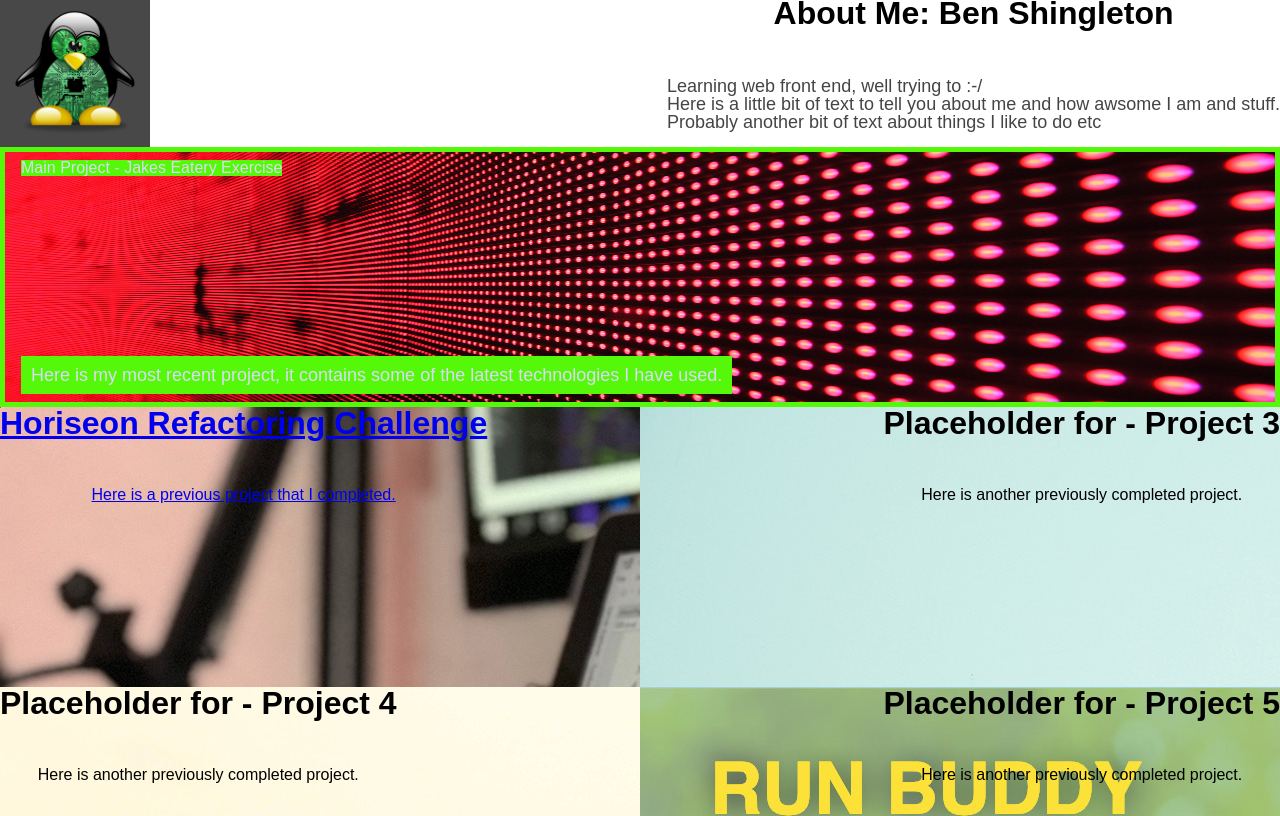
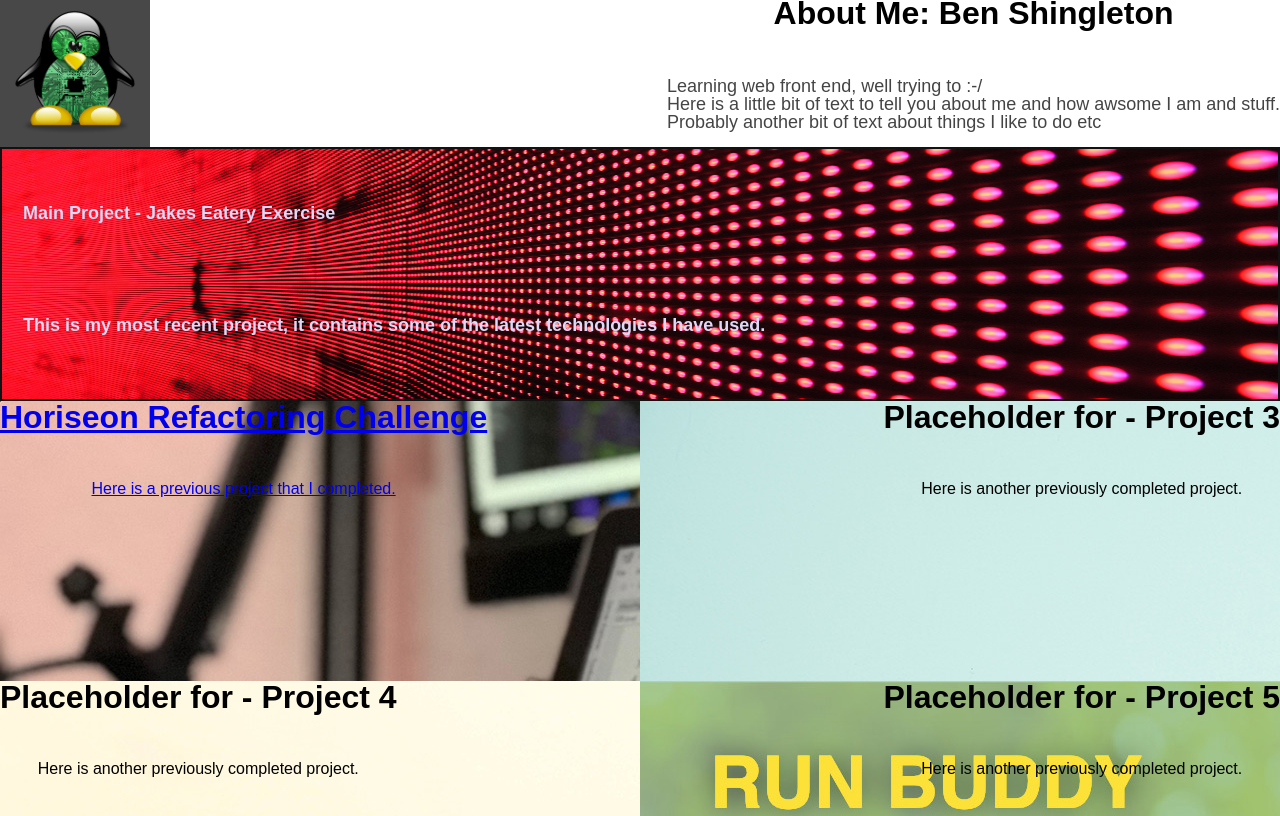
Before and after one commit to benjistealth/benji_personal_webdev_portfolio, a plain HTML site: page index.html in a window 1280 px wide. Shown: the part 119-935 px from the top of the page. Drawn offline with Linux system fonts and the light colour scheme.

Commit message:
Got main project looking tidy

```diff
--- a/assets/css/style.css
+++ b/assets/css/style.css
@@ -56,8 +56,6 @@ header {
   display: flex;
   flex-direction: row-reverse;
   justify-content: space-between;
-  /* height: 150px;
-  order: 1; */
 }
 
 .about,
@@ -102,38 +100,46 @@ img {
 
 .top-left {
     position: absolute;
-    top: 8px;
+    top: 50px;
     left: 16px;
-    background-color: var(--colourHighlight);
+    position: absolute;
+    bottom: 8px;
+    left: 16px;
+    font-size: large;
+    font-weight: bold;
+    padding: 5px;
+    /* background-color: var(--colourHighlight); */
 }
 
 .bottom-left {
   position: absolute;
+  bottom: 60px;
+  left: 16px;
   font-size: large;
-  padding: 10px;
-  bottom: 8px;
-  left: 16px;
-  background-color: var(--colourHighlight);
+  font-weight: bold;
+  padding: 5px;
+  /* background-color: var(--colourHighlight); */
 }
 
 
 .item1 {
   position: relative;
-  border-style:solid;
-  border-color: var(--colourHighlight);
-  border-width: 5px;
+  /* border-style:solid; */
+    border: 2px solid var(--colourBG);
+  /* border-color: var(--colourHighlight); */
+  /* border-width: 5px; */
   /* position: relative; */
   /* margin: -4rem 0 1.5rem 0;
   padding: 0.5rem 1rem; */
   background-color: var(--colourBG);
   color: var(--colourBoarder);
-  /* border: 2px solid var(--gin); */
+
   /* border-radius: 8px; */
   transition: all 0.5s ease-in-out;
 }
 
 item1:hover {
-  box-shadow: inset 0px 0px 8px var(--heliotrope), 0 0 15px var(--heliotrope);
+  box-shadow: inset 0px 0px 8px var(--colourBoarder), 0 0 15px var(--colourBoarder);
 }
 
 .item1 img {
--- a/index.html
+++ b/index.html
@@ -47,7 +47,7 @@
         <a href="https://benjistealth.github.io/benji_jakes_eatery/" id="item1" alt="Random red image with black dots"><img src="./assets/images/02-portfolio-1.jpg"></a>
         <!-- <p>Here is my most recent project, it contains some of the latest technologies I have used.</p> -->
         <div class="top-left">Main Project - Jakes Eatery Exercise</div>
-        <div class="bottom-left">Here is my most recent project, it contains some of the latest technologies I have used.</div>
+        <div class="bottom-left">This is my most recent project, it contains some of the latest technologies I have used.</div>
   </div>
 
   <content class="content-grid">
@@ -85,7 +85,7 @@
 </body>
 <!-- Dummy Contact Info Just For Show -->
 <div class="footer">
-  <div class="contact">
+  <div id="contact" class="contact">
     <h3>Contact:</h3>
       <p>Here are my mock contact details</p>
       <p>Tel: 07779995554</p>
```
